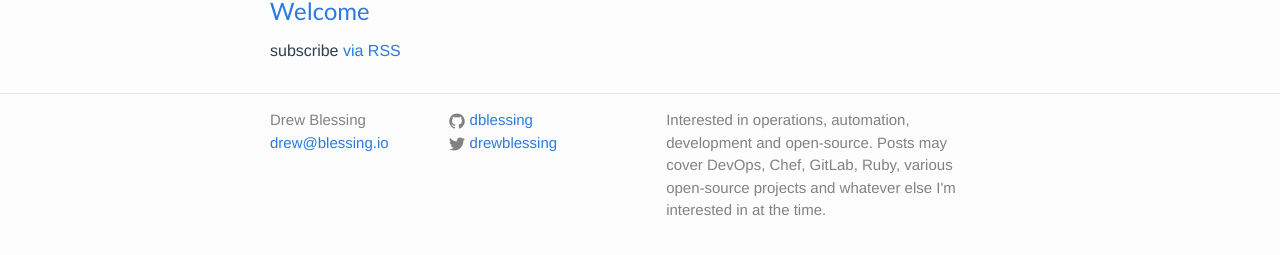
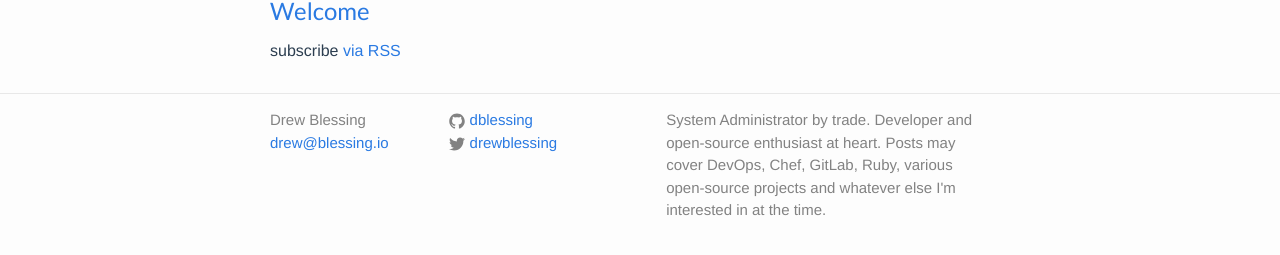
Before and after one commit to dblessing/dblessing.github.io, a Jekyll site: the page built from index.html, in a window 1280 px wide. Shown: the part 156-411 px from the top of the page. Built offline with Jekyll 4.4.1, drawn with Linux system fonts in a browser that asks for light colours.

Commit message:
Update tagline

```diff
--- a/_config.yml
+++ b/_config.yml
@@ -2,7 +2,7 @@
 title: Drew Blessing
 email: drew@blessing.io
 description: > # this means to ignore newlines until "baseurl:"
-  Interested in operations, automation, development and open-source.
+  System Administrator by trade. Developer and open-source enthusiast at heart.
   Posts may cover DevOps, Chef, GitLab, Ruby, various open-source projects
   and whatever else I'm interested in at the time.
 baseurl: "" # the subpath of your site, e.g. /blog/
```
